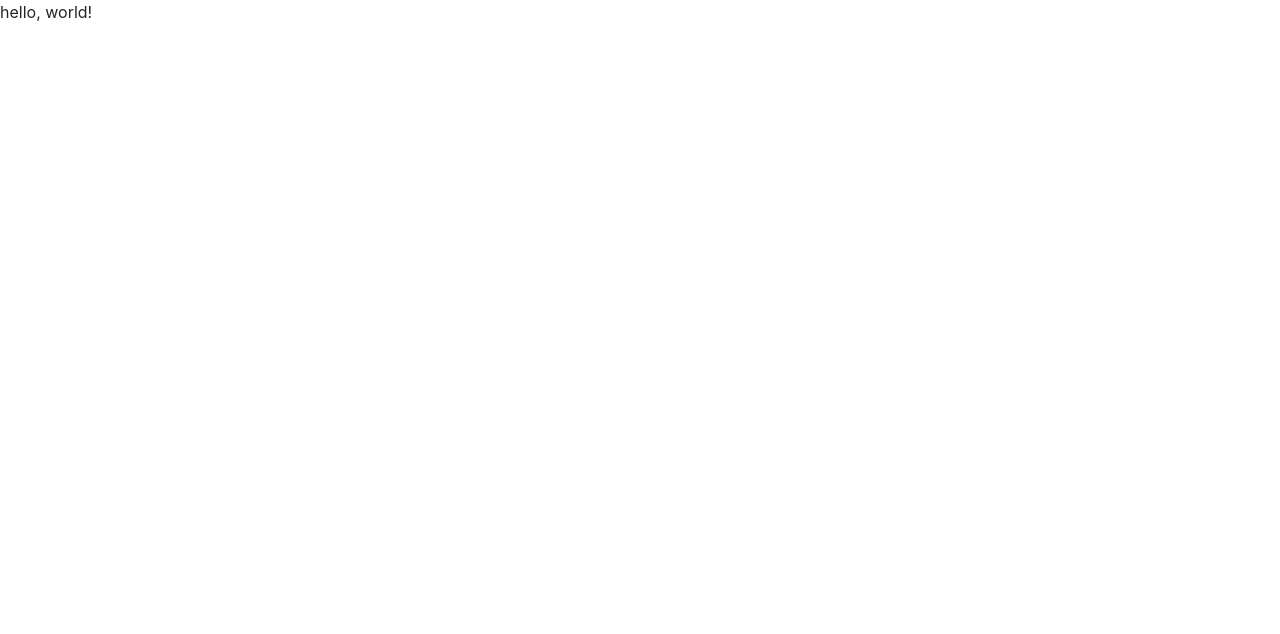
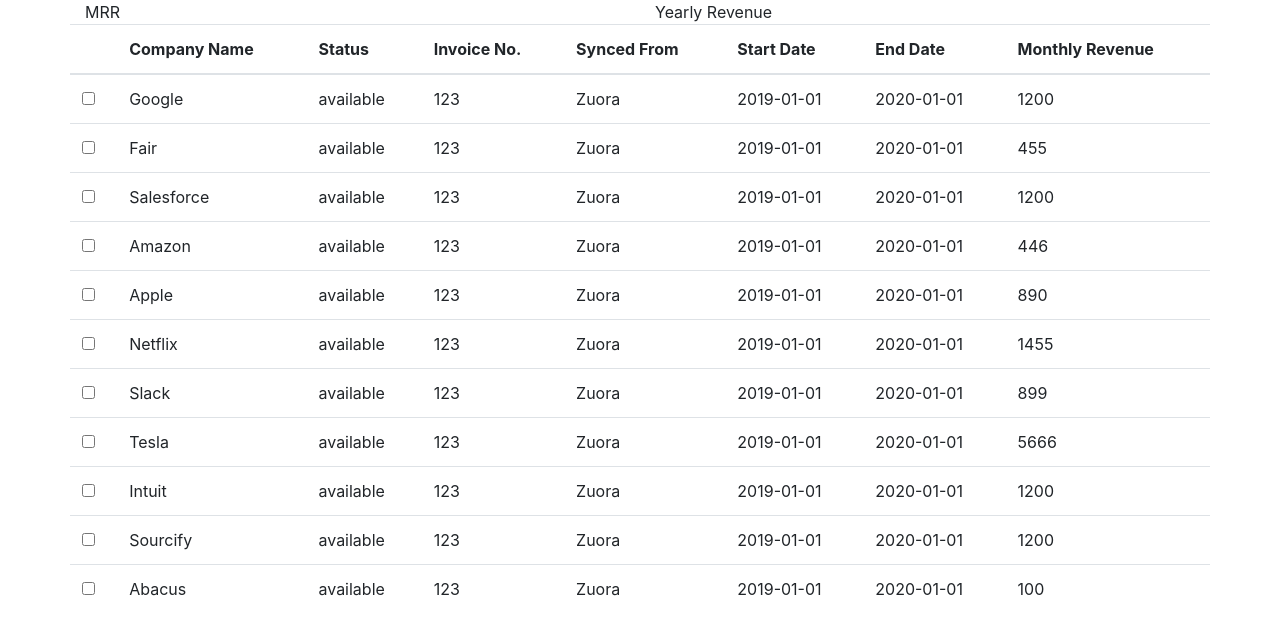
Before and after one commit to nucle0tides/trading-view, a React app: page / in a window 1280 px wide. Shown: the top 634 px of the page. Built offline with nearby package versions, Linux system fonts and the light colour scheme.

Commit message:
add table, main subscription view, start mrr

```diff
--- /dev/null
+++ b/src/components/App.js
@@ -0,0 +1,6 @@
+import React from 'react';
+import TradingView from '../containers/TradingView';
+
+const App = () => (<TradingView />);
+
+export default App;
--- /dev/null
+++ b/src/components/SubscriptionMRR/index.js
@@ -0,0 +1,3 @@
+import SubscriptionMRR from './SubscriptionMRR';
+
+export default SubscriptionMRR;
--- /dev/null
+++ b/src/components/SubscriptionTable/SubscriptionTable.js
@@ -0,0 +1,47 @@
+import React from 'react';
+import Table from 'react-bootstrap/Table';
+
+const SubscriptionTable = ({ subscriptions, data, onChange }) => {
+  const headers = ['Company Name', 'Status', 'Invoice No.', 'Synced From', 'Start Date', 'End Date', 'Monthly Revenue'];
+
+  const handleChange = (e) => {
+    onChange(e.target.value, e.target.dataset.mrr);
+  };
+
+  // figure out good way to set 'checked value' from subs list
+  return (
+    <Table>
+      <thead>
+        <tr>
+          <th />
+          {headers.map((header) => <th>{header}</th>)}
+        </tr>
+      </thead>
+      <tbody>
+        {data.map((row) => (
+          <tr key={row.company}>
+            <td>
+              <input
+                type="checkbox"
+                id={row.company}
+                name={row.company}
+                value={row.company}
+                data-mrr={row.mrr}
+                onChange={handleChange}
+              />
+            </td>
+            <td>{row.company}</td>
+            <td>{row.status}</td>
+            <td>{row.invoiceID}</td>
+            <td>Zuora</td>
+            <td>{row.startDate}</td>
+            <td>{row.endDate}</td>
+            <td>{row.mrr}</td>
+          </tr>
+        ))}
+      </tbody>
+    </Table>
+  );
+};
+
+export default SubscriptionTable;
--- /dev/null
+++ b/src/components/SubscriptionTable/index.js
@@ -0,0 +1,3 @@
+import SubscriptionTable from './SubscriptionTable';
+
+export default SubscriptionTable;
--- /dev/null
+++ b/src/components/TradingView/TradingView.js
@@ -0,0 +1,42 @@
+import React, { useState } from 'react';
+import Container from 'react-bootstrap/Container';
+import Row from 'react-bootstrap/Row';
+import Col from 'react-bootstrap/Col';
+import SubscriptionTable from '../SubscriptionTable';
+
+const TradingView = ({ data }) => {
+  const [subscriptions, setSubscriptions] = useState({});
+
+  const updateSubscriptions = (company, mrr) => {
+    setSubscriptions((previousState) => {
+      if (previousState[company]) {
+        const newState = previousState;
+        delete newState[company];
+        return newState;
+      }
+
+      return {
+        ...previousState,
+        [company]: mrr,
+      };
+    });
+    console.log(subscriptions);
+  };
+
+  return (
+    <Container>
+      <Row>
+        <Col>MRR</Col>
+        <Col>Yearly Revenue</Col>
+      </Row>
+      <Row>
+        <SubscriptionTable
+          subscriptions={subscriptions}
+          data={data}
+          onChange={updateSubscriptions}
+        />
+      </Row>
+    </Container>
+  );
+};
+export default TradingView;
--- /dev/null
+++ b/src/components/TradingView/index.js
@@ -0,0 +1,3 @@
+import TradingView from './TradingView';
+
+export default TradingView;
--- /dev/null
+++ b/src/containers/TradingView.js
@@ -0,0 +1,43 @@
+import React from 'react';
+import TradingViewDisplay from '../components/TradingView';
+
+const tradingViewData = [
+  {
+    company: 'Google', status: 'available', invoiceID: '123', mrr: 1200, startDate: '2019-01-01', endDate: '2020-01-01',
+  },
+  {
+    company: 'Fair', status: 'available', invoiceID: '123', mrr: 455, startDate: '2019-01-01', endDate: '2020-01-01',
+  },
+  {
+    company: 'Salesforce', status: 'available', invoiceID: '123', mrr: 1200, startDate: '2019-01-01', endDate: '2020-01-01',
+  },
+  {
+    company: 'Amazon', status: 'available', invoiceID: '123', mrr: 446, startDate: '2019-01-01', endDate: '2020-01-01',
+  },
+  {
+    company: 'Apple', status: 'available', invoiceID: '123', mrr: 890, startDate: '2019-01-01', endDate: '2020-01-01',
+  },
+  {
+    company: 'Netflix', status: 'available', invoiceID: '123', mrr: 1455, startDate: '2019-01-01', endDate: '2020-01-01',
+  },
+  {
+    company: 'Slack', status: 'available', invoiceID: '123', mrr: 899, startDate: '2019-01-01', endDate: '2020-01-01',
+  },
+  {
+    company: 'Tesla', status: 'available', invoiceID: '123', mrr: 5666, startDate: '2019-01-01', endDate: '2020-01-01',
+  },
+  {
+    company: 'Intuit', status: 'available', invoiceID: '123', mrr: 1200, startDate: '2019-01-01', endDate: '2020-01-01',
+  },
+  {
+    company: 'Sourcify', status: 'available', invoiceID: '123', mrr: 1200, startDate: '2019-01-01', endDate: '2020-01-01',
+  },
+  {
+    company: 'Abacus', status: 'available', invoiceID: '123', mrr: 100, startDate: '2019-01-01', endDate: '2020-01-01',
+  },
+];
+
+// if you get around to it, simulate fetching/loading data.
+const TradingView = () => (<TradingViewDisplay data={tradingViewData} />);
+
+export default TradingView;
```
Also changed, not shown: src/components/SubscriptionMRR/SubscriptionMRR.js (added, +12 -0 lines), src/index.js (+4 -3 lines), src/components/PipedSubscriptions/PipedSubscriptions.js (added), src/components/PipedSubscriptions/index.js (added).
